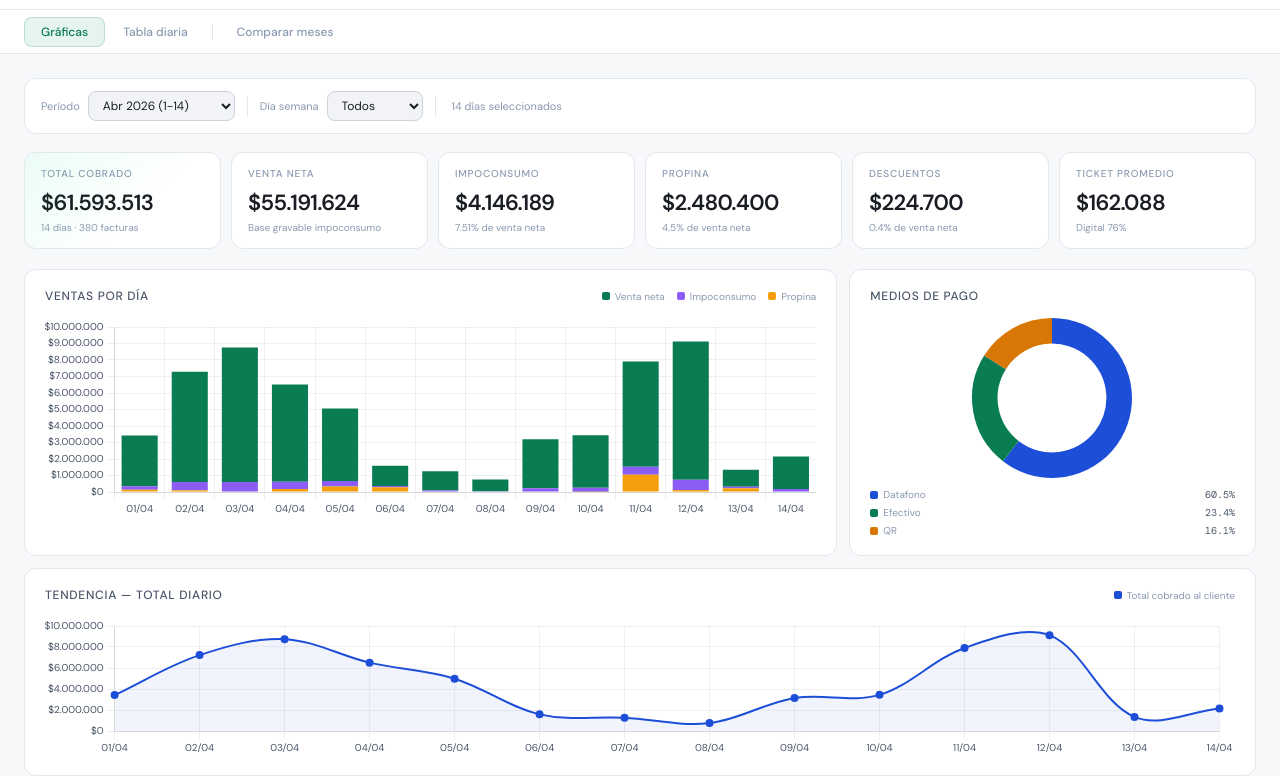
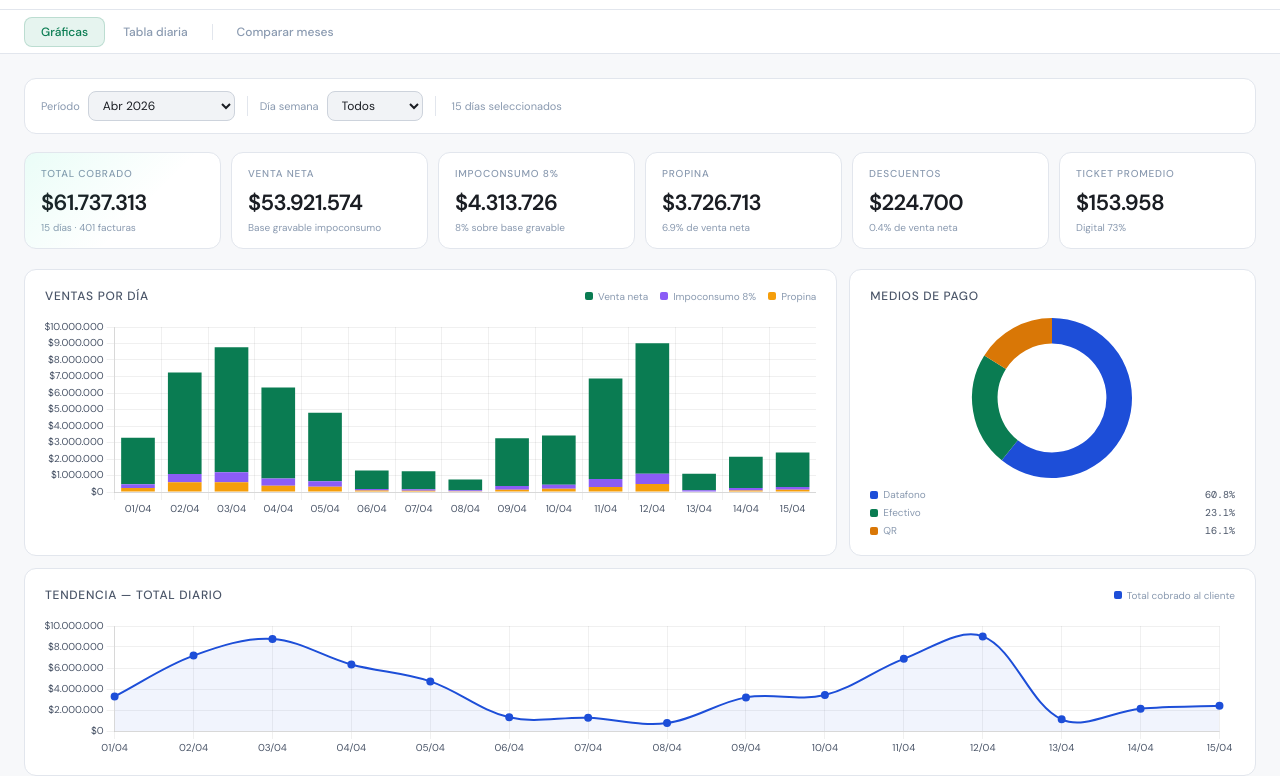
Before and after one commit to ancadira/ventasfamilygrill, a plain HTML site: page index.html in a window 1280 px wide. Shown: the part 46-822 px from the top of the page. Drawn offline with nearby package versions, Linux system fonts and the light colour scheme.

Commit message:
Add files via upload

```diff
--- a/index.html
+++ b/index.html
@@ -213,7 +213,7 @@ textarea.json-input:focus{border-color:var(--green2)}
           <span class="chart-title">Ventas por día</span>
           <div class="chart-legend">
             <span class="legend-item"><span class="legend-dot" style="background:#0a7c52"></span>Venta neta</span>
-            <span class="legend-item"><span class="legend-dot" style="background:#8b5cf6"></span>Impoconsumo</span>
+            <span class="legend-item"><span class="legend-dot" style="background:#8b5cf6"></span>Impoconsumo 8%</span>
             <span class="legend-item"><span class="legend-dot" style="background:#f59e0b"></span>Propina</span>
           </div>
         </div>
@@ -566,26 +566,28 @@ const marGrupos=[['Platos Fuertes',39244500],['Comida Urbana y Noche',15461600],
 const marProds=[['Family Burguer',203,7287700],['Parrillada Mar y Tierra',34,4042600],['Bife de Paleta',70,3843000],['Arroz Putiao del Pacífico',69,3443100],['Bife de Punta de Anca',53,3439700],['Bife Chorizo',51,3309900],['Perla del Caribe',70,3213000],['Mega Family',68,2985200],['Roulade de Pollo y Tocineta',66,2633400],['Posta Cartagenera',56,2458400],['Sodificada Maracuyá',176,2446400],['Churrasco de Pollo',61,2372900],['Costilla de Res Braseada',48,2347200],['Panceta Acevichada Tropical',53,2326700],['Chicken Tenders',97,2318300]];
 const marHoras=[[11,20700],[12,952500],[13,2925000],[14,12943000],[15,9989300],[16,9264300],[17,8921200],[18,3514300],[19,6785000],[20,10497600],[21,11309300],[22,12763300],[23,2504800]];
 
-// ── DATOS ABRIL 2026 (fuente: DIAN — VN+IMP+PROP-DESC=RECIBIDO ✓) — días 1-14 parcial ──
-const abrDias = [
-  {f:'01/04/2026',d:'Miércoles',fact:29,bruto:3064915, iva:225585, prop:129600,desc:0,    tot:3420100, ef:1054850, dat:1958100, qr:407150},
-  {f:'02/04/2026',d:'Jueves',   fact:32,bruto:6686409, iva:492391, prop:111700,desc:61700,tot:7228800, ef:998900, dat:5658200, qr:571700},
-  {f:'03/04/2026',d:'Viernes',  fact:47,bruto:8157513, iva:606087, prop:0,     desc:15700,tot:8747900, ef:2287500, dat:6282100, qr:178300},
-  {f:'04/04/2026',d:'Sábado',   fact:38,bruto:5891842, iva:440658, prop:177000,desc:0,    tot:6509500, ef:1167767, dat:4057867, qr:1283867},
-  {f:'05/04/2026',d:'Domingo',  fact:27,bruto:4391755, iva:332258, prop:340100,desc:82600,tot:4981513, ef:1494000, dat:2963313, qr:524200},
-  {f:'06/04/2026',d:'Lunes',    fact:8, bruto:1213348, iva:89452, prop:281000,desc:0,    tot:1583800, ef:621300, dat:962500, qr:0},
-  {f:'07/04/2026',d:'Martes',   fact:10,bruto:1169752, iva:87148, prop:0,     desc:0,    tot:1256900, ef:353600, dat:591900, qr:311400},
-  {f:'08/04/2026',d:'Miércoles',fact:7, bruto:700519, iva:52281, prop:0,     desc:0,    tot:752800, ef:153600, dat:512500, qr:86700},
-  {f:'09/04/2026',d:'Jueves',   fact:20,bruto:2970030, iva:231370, prop:0,     desc:51900,tot:3149500, ef:297100, dat:1705900, qr:986300},
-  {f:'10/04/2026',d:'Viernes',  fact:27,bruto:3182471, iva:238829, prop:20000, desc:0,    tot:3441300, ef:1123200, dat:1144650, qr:1173450},
-  {f:'11/04/2026',d:'Sábado',   fact:49,bruto:6382438, iva:487162, prop:1044700,desc:8300, tot:7906000, ef:2264050, dat:2696200, qr:2737550},
-  {f:'12/04/2026',d:'Domingo',  fact:55,bruto:8376353, iva:631747, prop:116300,desc:0,    tot:9124400, ef:1823800, dat:6225400, qr:1061300},
-  {f:'13/04/2026',d:'Lunes',    fact:11,bruto:1026997, iva:80303, prop:234000,desc:0,    tot:1341300, ef:398300, dat:676800, qr:266200},
-  {f:'14/04/2026',d:'Martes',   fact:20,bruto:1977282, iva:150918, prop:26000, desc:4500, tot:2149700, ef:243450, dat:1498150, qr:246600},
+// ── DATOS ABRIL 2026 (fuente: DIAN — VN+IMP+PROP-DESC=RECIBIDO ✓) ──
+const aprDias=[
+  {f:'01/04/2026',d:'Miércoles',fact:29,bruto:2819815, iva:225585, prop:245100,desc:0,     tot:3290500, ef:923850,  dat:1791550,  qr:330000},
+  {f:'02/04/2026',d:'Jueves',   fact:32,bruto:6154907, iva:492393, prop:593200,desc:61700,  tot:7178800, ef:885750,  dat:5232850,  qr:528700},
+  {f:'03/04/2026',d:'Viernes',  fact:47,bruto:7576111, iva:606089, prop:597100,desc:15700,  tot:8763600, ef:2185800, dat:5830900,  qr:165500},
+  {f:'04/04/2026',d:'Sábado',   fact:38,bruto:5508241, iva:440659, prop:383600,desc:0,      tot:6332500, ef:1063333, dat:3706433,  qr:1179133},
+  {f:'05/04/2026',d:'Domingo',  fact:27,bruto:4153241, iva:332259, prop:321113,desc:82600,  tot:4724013, ef:1300300, dat:2699800,  qr:485400},
+  {f:'06/04/2026',d:'Lunes',    fact:8, bruto:1118148, iva:89452,  prop:95200, desc:0,      tot:1302800, ef:446500,  dat:761100,   qr:0},
+  {f:'07/04/2026',d:'Martes',   fact:10,bruto:1089352, iva:87148,  prop:80400, desc:0,      tot:1256900, ef:324400,  dat:562200,   qr:289900},
+  {f:'08/04/2026',d:'Miércoles',fact:7, bruto:653519,  iva:52281,  prop:47000, desc:0,      tot:752800,  ef:140600,  dat:482800,   qr:82400},
+  {f:'09/04/2026',d:'Jueves',   fact:20,bruto:2892130, iva:231370, prop:129800,desc:51900,  tot:3201400, ef:432800,  dat:1710100,  qr:980600},
+  {f:'10/04/2026',d:'Viernes',  fact:27,bruto:2985370, iva:238830, prop:197100,desc:0,      tot:3421300, ef:1056200, dat:1039000,  qr:1129000},
+  {f:'11/04/2026',d:'Sábado',   fact:49,bruto:6089537, iva:487163, prop:301200,desc:8300,   tot:6869600, ef:1886500, dat:2475600,  qr:2214600},
+  {f:'12/04/2026',d:'Domingo',  fact:55,bruto:7896852, iva:631748, prop:479500,desc:0,      tot:9008100, ef:1690800, dat:5789900,  qr:1047900},
+  {f:'13/04/2026',d:'Lunes',    fact:11,bruto:1003796, iva:80304,  prop:23200, desc:0,      tot:1107300, ef:277600,  dat:559800,   qr:246700},
+  {f:'14/04/2026',d:'Martes',   fact:20,bruto:1886481, iva:150919, prop:95300, desc:4500,   tot:2128200, ef:380850,  dat:1413750,  qr:242800},
+  {f:'15/04/2026',d:'Miércoles',fact:21,bruto:2094074, iva:167526, prop:137900,desc:0,      tot:2399500, ef:474700,  dat:1355700,  qr:431200},
 ];
-const abrGrupos=[['Platos Fuertes',27400400],['Comida Urbana y Noche',8040300],['Bebidas',6513700],['Sodificadas',3197000],['Entradas',2329400],['Cervezas',2190600],['Postres',1895600],['Compartir y Fusión',1426800],['Menú Infantil',1218900],['Cócteles',730000],['Sorbetes',516000],['Porciones',264000]];
-const abrProds=[['Bife de Paleta',96,5270400],['Family Burguer',93,3338700],['Bife de Punta de Anca',48,3115200],['Perla del Caribe',57,2616300],['Arroz Putiao del Pacífico',51,2544900],['Salmón Marinero',35,2026500],['Mega Family',36,1580400],['Limonada Natural',200,1580000],['Alitas Coreanas',44,1491600],['Churrasco de Pollo',38,1478200],['Parrillada Mar y Tierra',12,1426800],['Sodificada Maracuyá',94,1306600],['Encocado Pollo Cremoso',32,1276800],['Burrito Fish de Camarones',32,1276800],['Roulade de Pollo y Tocineta',31,1236900]];
-const abrHoras=[[12,447600],[13,1675300],[14,6523000],[15,7534700],[16,6324700],[17,6321100],[18,4193300],[19,1926000],[20,4210900],[21,7333600],[22,7505000],[23,1978500]];
+
+const aprGrupos=[['Platos Fuertes',28599000],['Comida Urbana y Noche',8318500],['Bebidas',6777800],['Sodificadas',3336000],['Entradas',2520700],['Cervezas',2229300],['Postres',2002400],['Compartir y Fusión',1426800],['Menú Infantil',1218900],['Cócteles',730000],['Sorbetes',528900]];
+const aprProds=[['Bife de Paleta',98,5380200],['Family Burguer',96,3446400],['Bife de Punta de Anca',51,3309900],['Arroz Putiao del Pacífico',55,2744500],['Perla del Caribe',58,2662200],['Salmón Marinero',36,2084400],['Limonada Natural',208,1643200],['Mega Family',37,1624300],['Churrasco de Pollo',41,1594900],['Alitas Coreanas',46,1559400],['Parrillada Mar y Tierra',12,1426800],['Sodificada Maracuyá',100,1390000],['Encocado Pollo Cremoso',33,1316700],['Burrito Fish de Camarones',32,1276800],['Roulade de Pollo y Tocineta',31,1236900]];
+const aprHoras=[[12,447600],[13,1905400],[14,7038200],[15,7811800],[16,6562100],[17,6348700],[18,4302900],[19,1926000],[20,4527800],[21,7873400],[22,7512900],[23,1978500]];
 
 // ── BUILD STORE ──
 let STORE = { meses: [
@@ -594,7 +596,7 @@ let STORE = { meses: [
   {ano:2026,mes:1, label:'Ene 2026',dias:eneDias,grupos:eneGrupos,productos:eneProds,horas:eneHoras},
   {ano:2026,mes:2, label:'Feb 2026',dias:febDias,grupos:febGrupos,productos:febProds,horas:febHoras},
   {ano:2026,mes:3, label:'Mar 2026',dias:marDias,grupos:marGrupos,productos:marProds,horas:marHoras},
-  {ano:2026,mes:4, label:'Abr 2026 (1-14)',dias:abrDias,grupos:abrGrupos,productos:abrProds,horas:abrHoras},
+  {ano:2026,mes:4, label:'Abr 2026',dias:aprDias,grupos:aprGrupos,productos:aprProds,horas:aprHoras},
 ]};
 
 // ── SELECTED COMPARE MONTHS ──
@@ -703,9 +705,9 @@ function renderKPIs(dias, container){
       <div class="kpi-sub">Base gravable impoconsumo</div>
     </div>
     <div class="kpi-card">
-      <div class="kpi-label">Impoconsumo</div>
+      <div class="kpi-label">Impoconsumo 8%</div>
       <div class="kpi-val">${fmtM(iva)}</div>
-      <div class="kpi-sub">${bruto?(iva/bruto*100).toFixed(2):0}% de venta neta</div>
+      <div class="kpi-sub">8% sobre base gravable</div>
     </div>
     <div class="kpi-card">
       <div class="kpi-label">Propina</div>
@@ -738,7 +740,7 @@ function renderGraficas(){
     type:'bar',
     data:{labels,datasets:[
       {label:'Propina',data:dias.map(d=>d.prop),backgroundColor:'#f59e0b',stack:'s'},
-      {label:'Impoconsumo',data:dias.map(d=>d.iva),backgroundColor:'#8b5cf6',stack:'s'},
+      {label:'Impoconsumo 8%',data:dias.map(d=>d.iva),backgroundColor:'#8b5cf6',stack:'s'},
       {label:'Venta neta',data:dias.map(d=>d.bruto),backgroundColor:'#0a7c52',stack:'s'},
     ]},
     options:{responsive:true,maintainAspectRatio:false,plugins:{legend:{display:false}},
```
